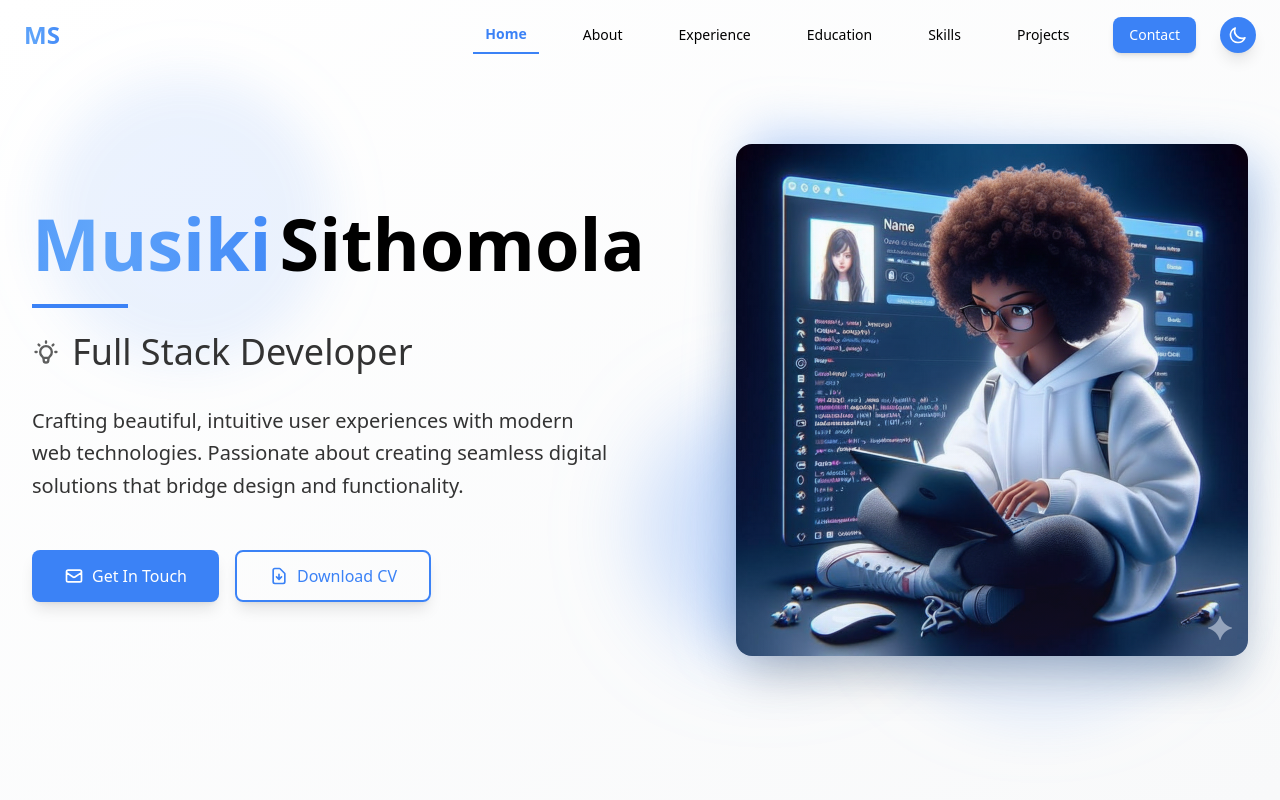
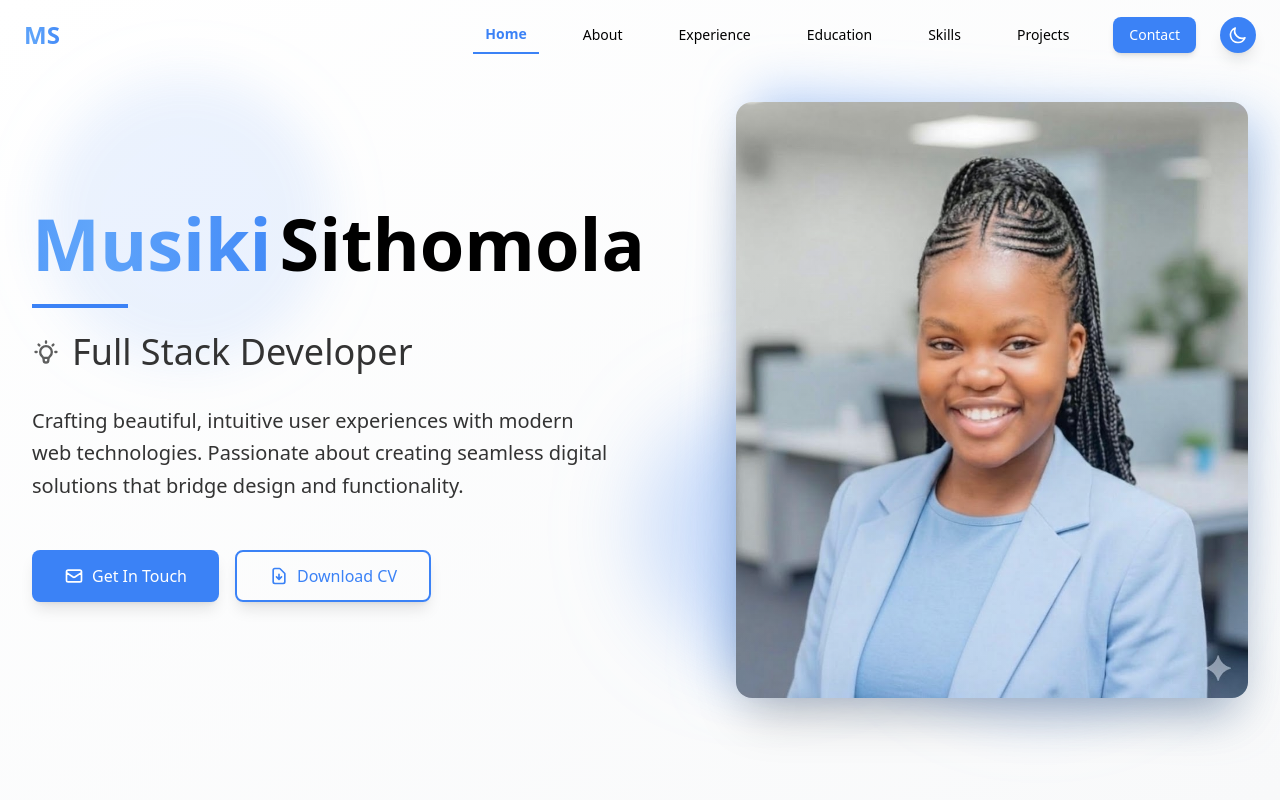
Before and after one commit to Musiki8213/Portfolio, a React (Vite) app: page / in a window 1280 px wide. Shown: the top 800 px of the page. Built offline with nearby package versions, Linux system fonts and the light colour scheme.

Commit message:
Refactor code structure for improved readability and maintainability

```diff
--- a/src/components/Hero.tsx
+++ b/src/components/Hero.tsx
@@ -1,6 +1,8 @@
 import { Logo } from './Logo';
+import { useTheme } from '../contexts/ThemeContext';
 
 export const Hero = () => {
+  const { theme } = useTheme();
   const handleDownloadCV = async (e: React.MouseEvent<HTMLAnchorElement>) => {
     e.preventDefault();
     try {
@@ -85,7 +87,7 @@ export const Hero = () => {
               <div className="absolute inset-0 bg-gradient-to-br from-[#3b82f6] to-[#60a5fa] rounded-2xl transform rotate-3 opacity-20 dark:opacity-10 blur-xl animate-pulse-slow"></div>
               <div className="relative rounded-2xl overflow-hidden shadow-2xl transform hover:scale-[1.02] transition-transform duration-300 animate-scale-in" style={{ animationDelay: '0.3s', opacity: 0 }}>
                 <img
-                  src="/Gemini_Generated_Image_yqcy1kyqcy1kyqcy.png"
+                  src={theme === 'dark' ? '/3.jpg' : '/1.jpg'}
                   alt="Musiki Sithomola - UI/UX Full Stack Developer"
                   className="w-full h-auto object-cover"
                 />
```
Also changed, not shown: public/1.jpg (added), public/3.jpg (added).
